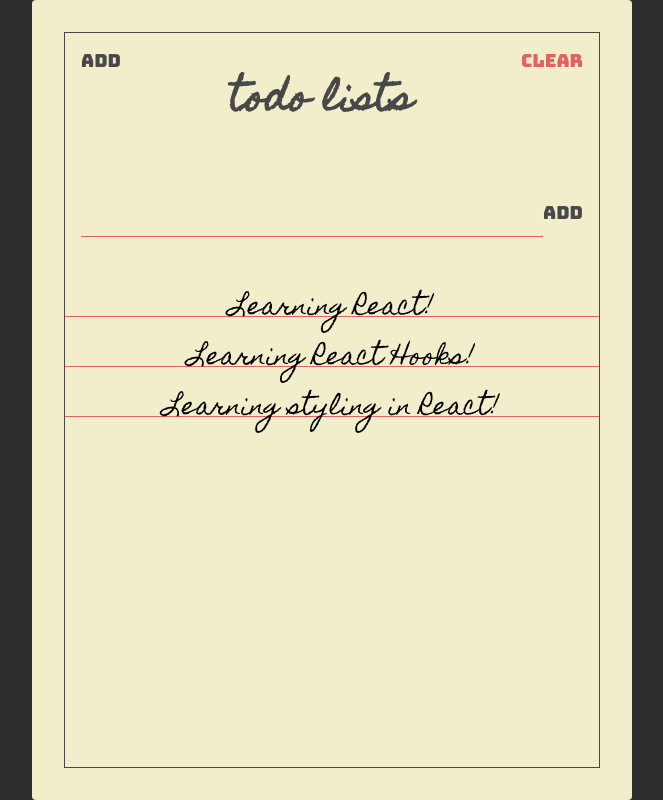
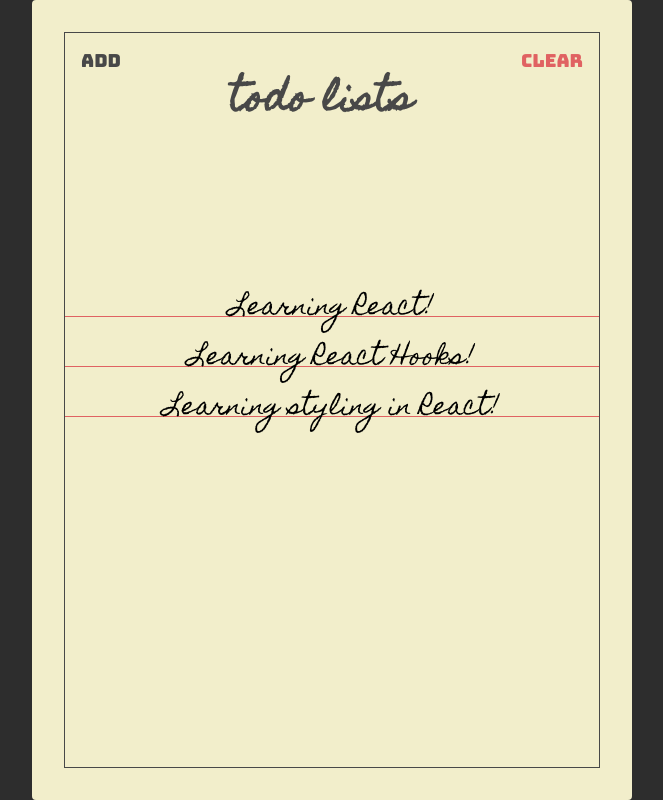
Before and after one commit to otoko-tech/react-todolist, a React (Create React App) app: page / in a window 1280 px wide. Shown: the whole page, without its empty margins (308-971 px from the left). Built offline with nearby package versions, Linux system fonts and the light colour scheme.

Commit message:
membuat TodoForm toggle

```diff
--- a/src/components/TodoForm.jsx
+++ b/src/components/TodoForm.jsx
@@ -1,7 +1,7 @@
 import React, { useState } from "react";
 import PropTypes from "prop-types";
 
-const TodoForm = ({ addTodo }) => {
+const TodoForm = ({ addTodo, showAdd }) => {
   const [value, setValue] = useState("");
 
   const handleFormSubmit = (e) => {
@@ -16,6 +16,7 @@
     setValue("");
   };
 
+  if (showAdd) {
     return (
       <section className="add">
         <form className="add-form" onSubmit={handleFormSubmit}>
@@ -29,10 +30,14 @@
         </form>
       </section>
     );
+  } else {
+    return null;
+  }
 };
 
 TodoForm.propTypes = {
-  addTodo: PropTypes.func.isRequired
+  addTodo: PropTypes.func.isRequired,
+  showAdd: PropTypes.bool.isRequired
 };
 
 export default TodoForm;
--- a/src/pages/TodoList.jsx
+++ b/src/pages/TodoList.jsx
@@ -27,7 +27,7 @@
   return (
     <Paper>
       <Header showAddToggle={showAddToggle} />
-      <TodoForm addTodo={addTodo} />
+      <TodoForm addTodo={addTodo} showAdd={showAdd} />
       <Todos todos={todos} />
     </Paper>
   );
```
Lines whose indentation alone changed are shown as unchanged.
